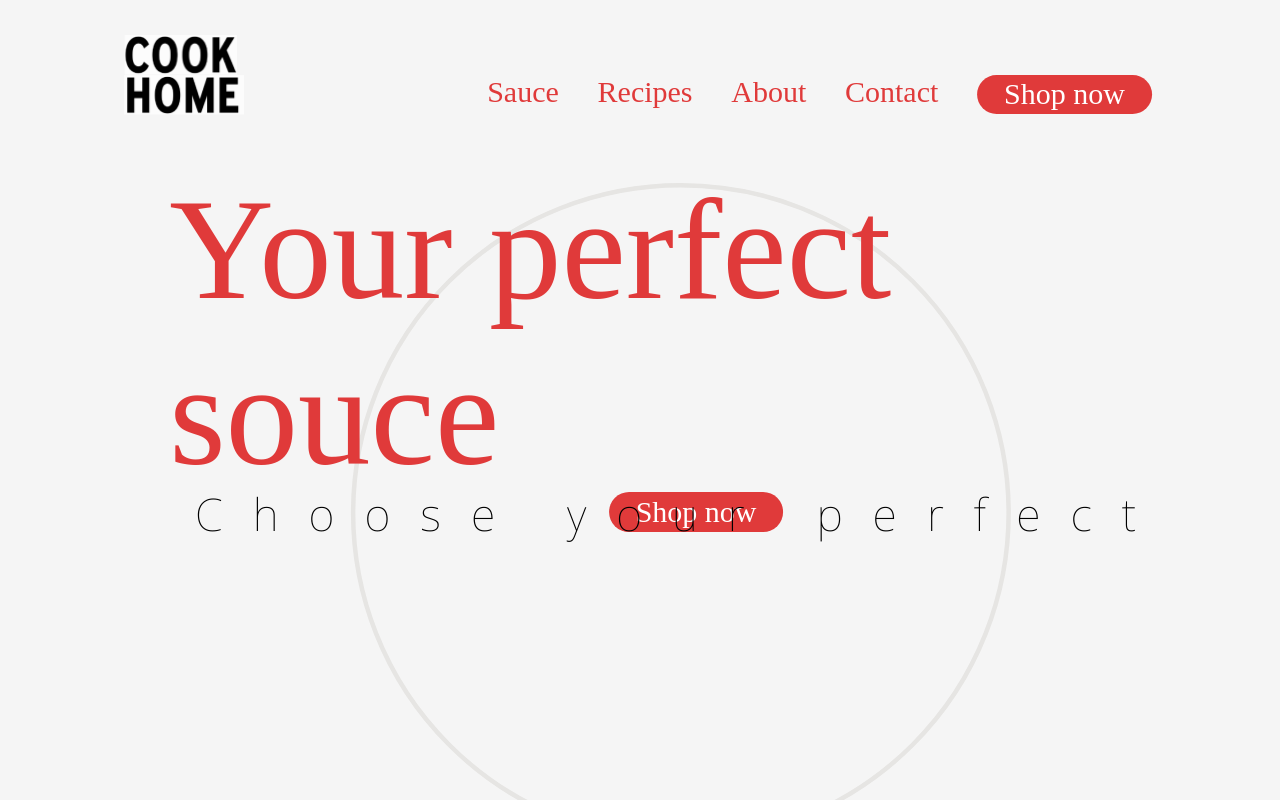
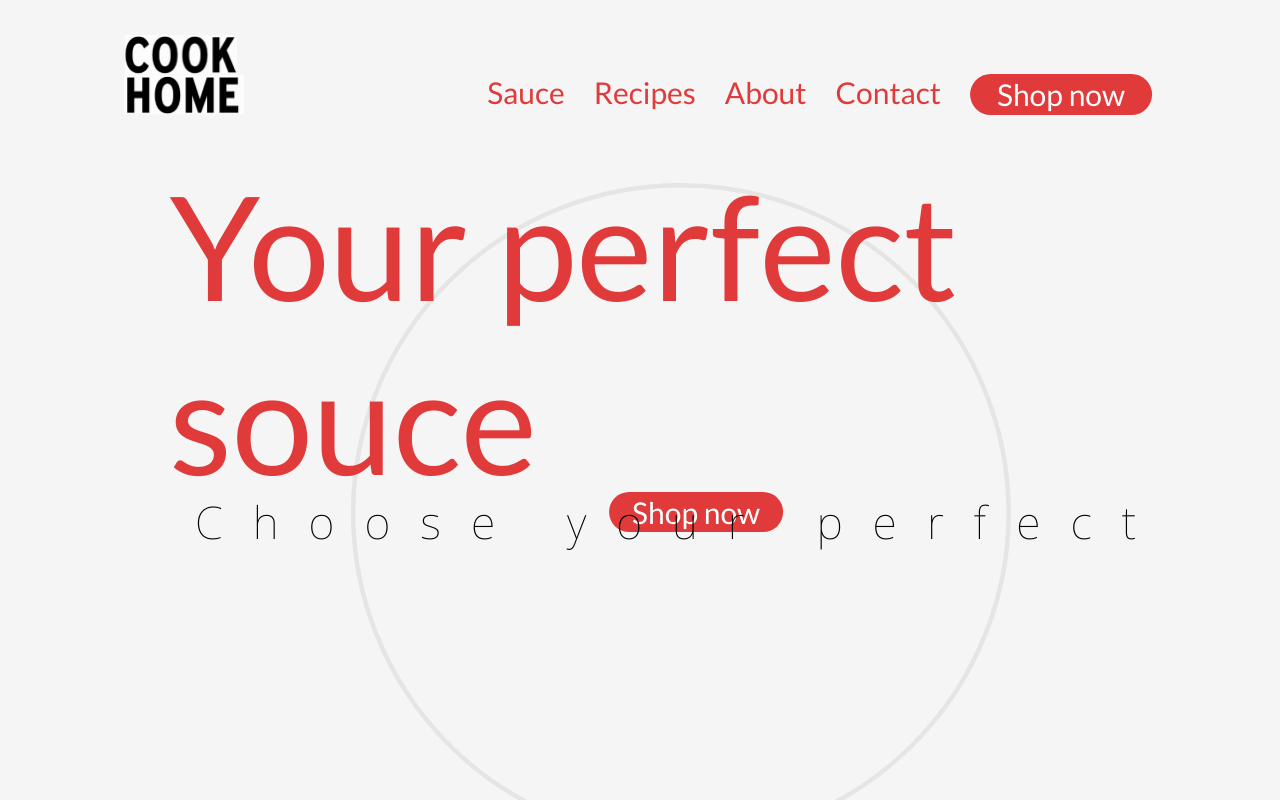
Before and after one commit to Babacar-Ciss/Cook-Home, a website: page index.html in a window 1280 px wide. Shown: the top 800 px of the page. Drawn offline with nearby package versions, Linux system fonts and the light colour scheme.

Commit message:
refractoring

```diff
--- a/styles/main.scss
+++ b/styles/main.scss
@@ -1,5 +1,3 @@
-@import url('http://fonts.cdnfonts.com/css/expressway-free');
-
 
 *,
 *::after,
@@ -10,14 +8,12 @@
 }
 
 body {
-    font-family: sans-serif;
     background-color: #f5f5f5;
     max-width: 1512px;
     font-size: 62.5%;
     height: 100vh;
     margin: 0 auto;
     overflow-x: hidden;
-
 }
 
 .container {
@@ -62,7 +58,8 @@ body {
                 width: 100%;
                 display: flex;
                 justify-content: space-between;
-                font-family: 'Lato', sans-serif;
+                font-family: "Lato", sans-serif;
+                font-weight: 400;
                 font-size: 30px;
                 font-weight: 400;
                 color: #E03A3A;
```
Also changed, not shown: index.html (line endings or trailing spaces), styles/style.css, 1 other file.
